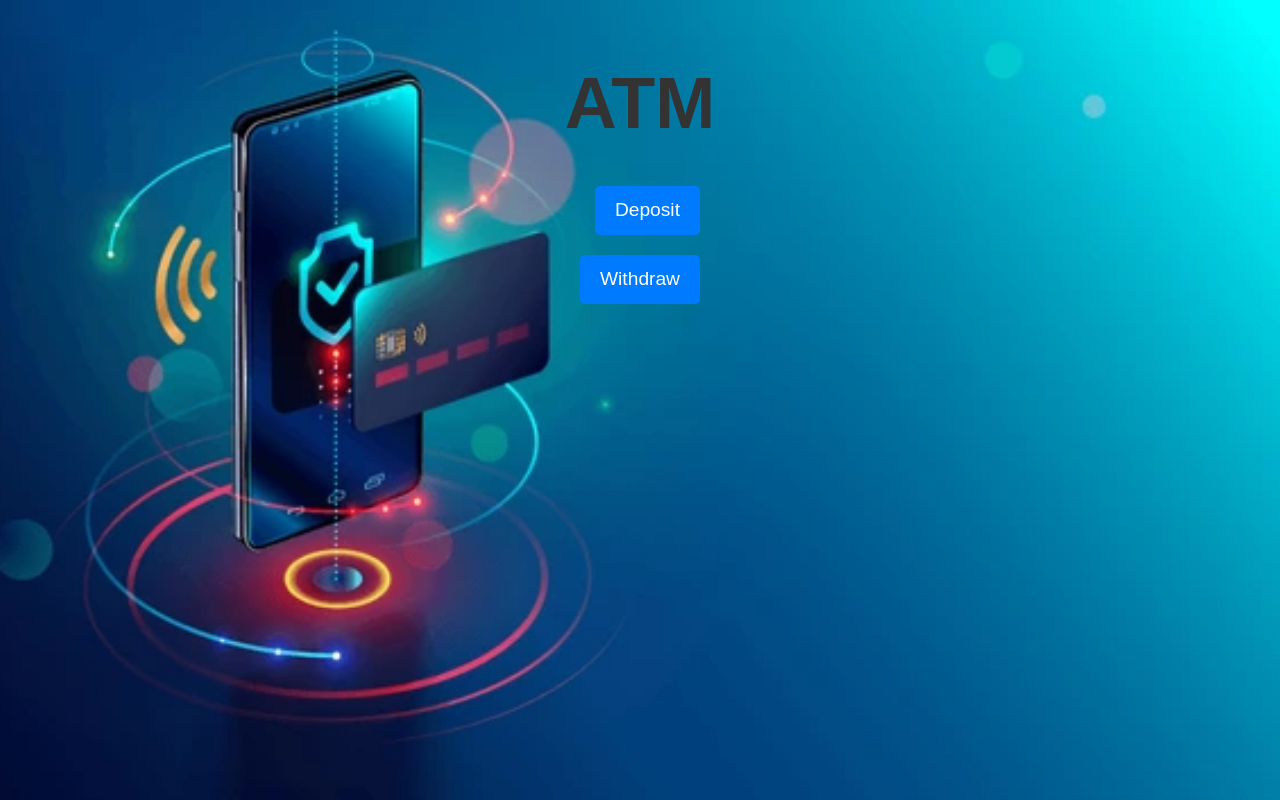
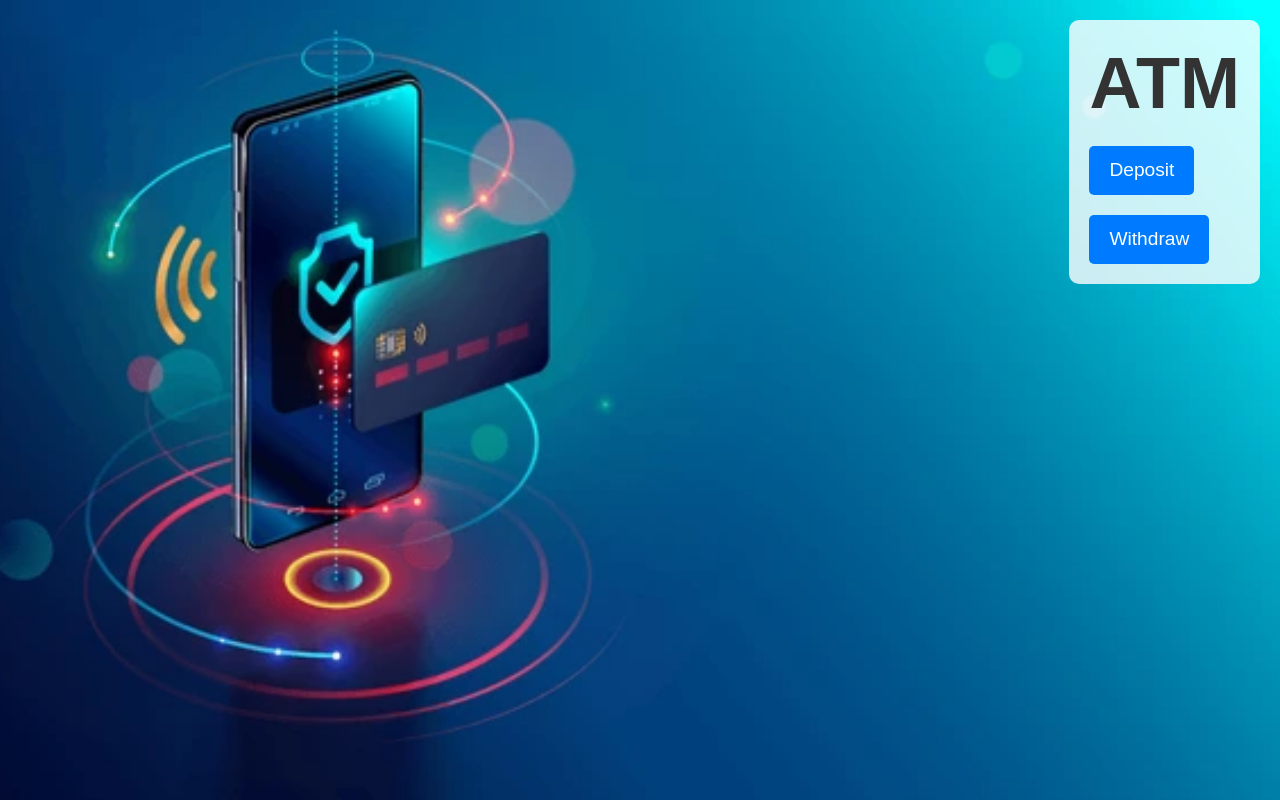
Before and after one commit to Kisara-k/bank-sys, a React (Create React App) app in the folder client/: page /atm in a window 1280 px wide. Built offline with nearby package versions, Linux system fonts and the light colour scheme.

Commit message:
Refactor ATMProfile CSS styles for background image, alignment, and button position

```diff
--- a/client/src/pages/ATMProfile.css
+++ b/client/src/pages/ATMProfile.css
@@ -1,43 +1,39 @@
 body {
     background-image: url('./img/ATM 1.webp'); /* Add your image path here */
     background-size: cover; /* Make the image cover the container */
-    background-position: right; /* Center the background image */
+    background-position: center right; /* Position image to the right */
     background-repeat: no-repeat; /* Prevent the background image from repeating */
     color: white; /* Set text color to contrast with the background */
     display: flex;
-    flex-direction: column;
-    align-items: center;
-    justify-content: flex-start;
+    justify-content: flex-end; /* Align content to the right */
     height: 100vh;
     margin: 0;
+    padding: 20px; /* Add padding for spacing */
 }
 
 .atm-profile-container {
     display: flex;
     flex-direction: column;
-    align-items: center;
+    align-items: flex-start; /* Align items to the left within the container */
     padding: 20px;
     max-width: 500px;
-    margin: 0 auto;
-    background-size: cover; /* Make the image cover the container */
-    background-position: center; /* Center the background image */
-    background-repeat: no-repeat; /* Prevent the background image from repeating */
-    color: white; /* Set text color to contrast with the background */
+    background: rgba(255, 255, 255, 0.8); /* Add a semi-transparent background for readability */
+    border-radius: 10px;
+    color: #333; /* Text color to contrast against the background */
 }
 
 .atm-profile-title {
     font-size: 4.5rem; /* Increased font size */
     color: #333;
-    margin: 40px 0 20px; /* Added margin above the title */
-    text-align: center; /* Centered the text */
+    margin: 0 0 20px; /* Margin below the title */
+    text-align: left; /* Align title text to the left */
 }
 
 .atm-buttons {
     display: flex;
     flex-direction: column; /* Stack buttons vertically */
-    align-items: flex-end; /* Align buttons to the right */
+    align-items: flex-start; /* Align buttons to the left */
     gap: 20px; /* Space between buttons */
-    margin-top: 20px;
 }
 
 .atm-button-link {
```
